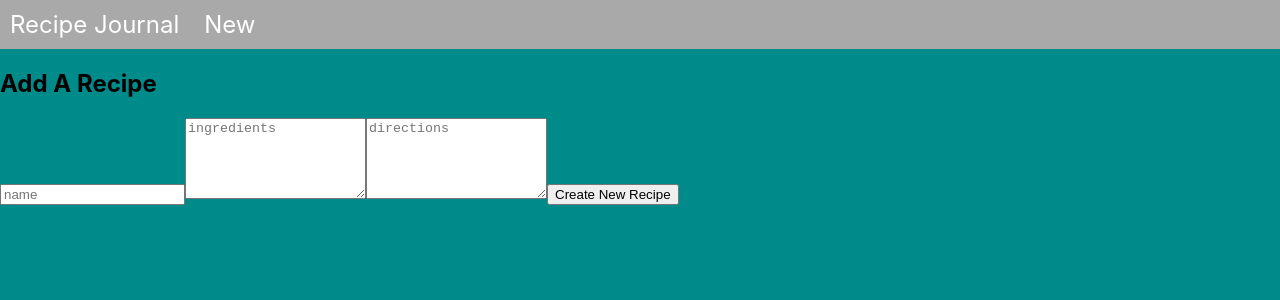
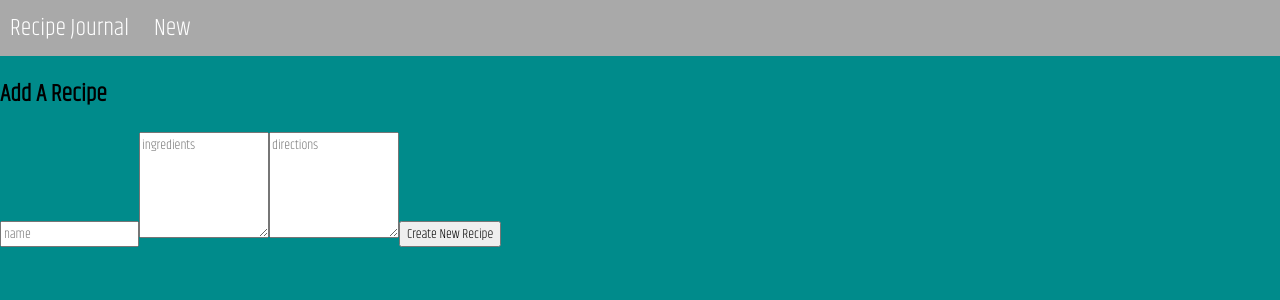
Before and after one commit to sakifree/recipe-journal-frontend, a React (Create React App) app: page /create in a window 1280 px wide. Shown: the top 300 px of the page. Built offline with nearby package versions, Linux system fonts and the light colour scheme.

Commit message:
some more styling

```diff
--- a/public/index.html
+++ b/public/index.html
@@ -3,6 +3,9 @@
   <head>
     <meta charset="utf-8" />
     <link rel="icon" href="%PUBLIC_URL%/favicon.ico" />
+    <link rel="preconnect" href="https://fonts.googleapis.com">
+    <link rel="preconnect" href="https://fonts.gstatic.com" crossorigin>
+    <link href="https://fonts.googleapis.com/css2?family=Khand:wght@300&display=swap" rel="stylesheet">
     <meta name="viewport" content="width=device-width, initial-scale=1" />
     <meta name="theme-color" content="#000000" />
     <meta
--- a/src/index.css
+++ b/src/index.css
@@ -10,6 +10,10 @@ body {
 code {
   font-family: source-code-pro, Menlo, Monaco, Consolas, 'Courier New',
     monospace;
+}
+
+* {
+  font-family: 'Khand', sans-serif;
 }
 
 html {
--- a/src/pages/Create.js
+++ b/src/pages/Create.js
@@ -3,7 +3,7 @@ import { Form } from "react-router-dom"
 
 const Create = (props) => {
     return (
-        <div>
+        <div className="create-form">
             <h2>Add A Recipe</h2>
             <Form action="/create" method="post">
                 <input type="text" name="name" placeholder="name"/>
```
